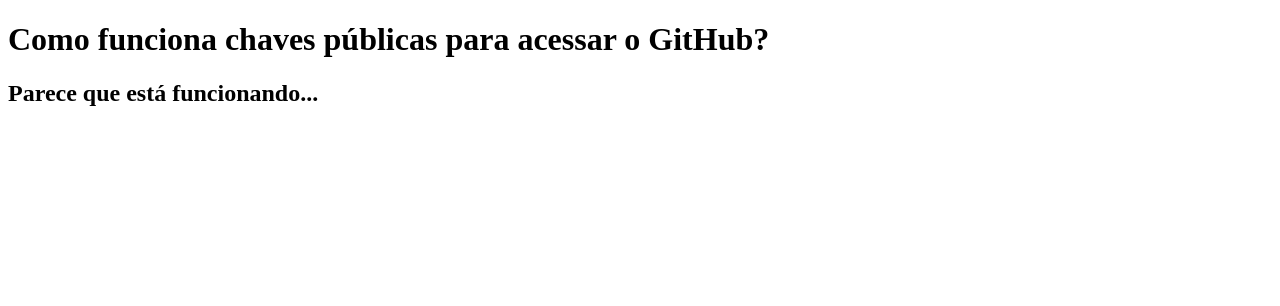
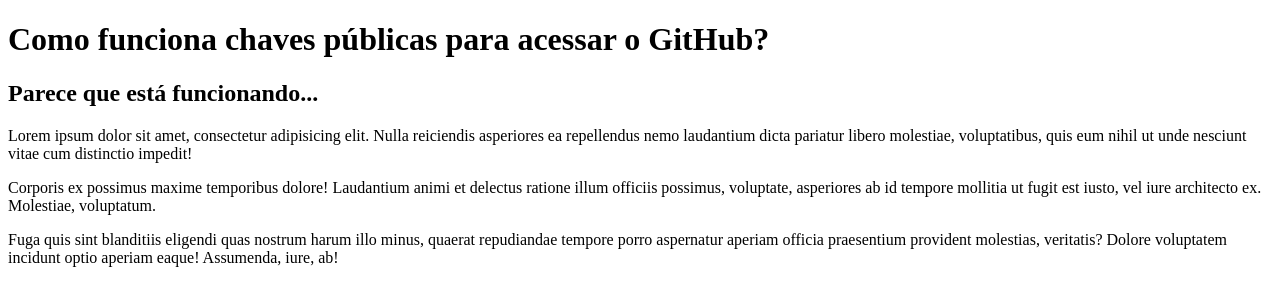
Before and after one commit to andrejose/sin188, a plain HTML site: page index.html in a window 1280 px wide. Drawn offline with Linux system fonts and the light colour scheme.

Commit message:
Mais uma alteração

```diff
--- a/index.html
+++ b/index.html
@@ -7,5 +7,8 @@
 <body>
 	<h1>Como funciona chaves públicas para acessar o GitHub?</h1>
 	<h2>Parece que está funcionando...</h2>
+	<p>Lorem ipsum dolor sit amet, consectetur adipisicing elit. Nulla reiciendis asperiores ea repellendus nemo laudantium dicta pariatur libero molestiae, voluptatibus, quis eum nihil ut unde nesciunt vitae cum distinctio impedit!</p>
+	<p>Corporis ex possimus maxime temporibus dolore! Laudantium animi et delectus ratione illum officiis possimus, voluptate, asperiores ab id tempore mollitia ut fugit est iusto, vel iure architecto ex. Molestiae, voluptatum.</p>
+	<p>Fuga quis sint blanditiis eligendi quas nostrum harum illo minus, quaerat repudiandae tempore porro aspernatur aperiam officia praesentium provident molestias, veritatis? Dolore voluptatem incidunt optio aperiam eaque! Assumenda, iure, ab!</p>
 </body>
 </html>
```
